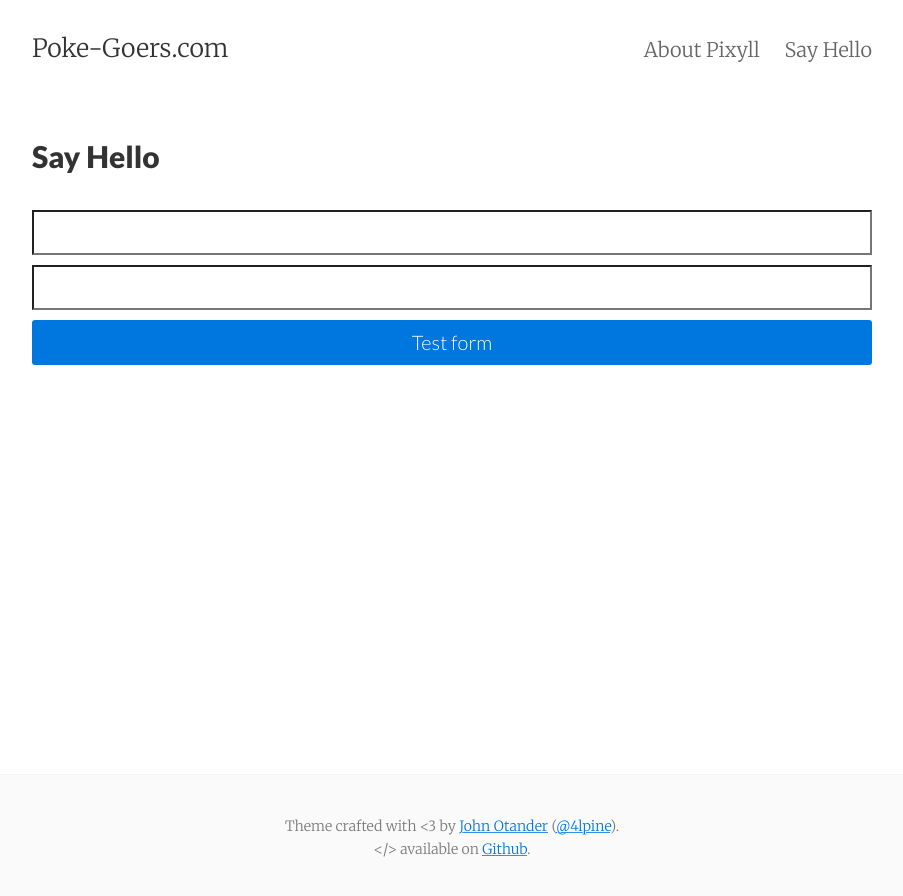
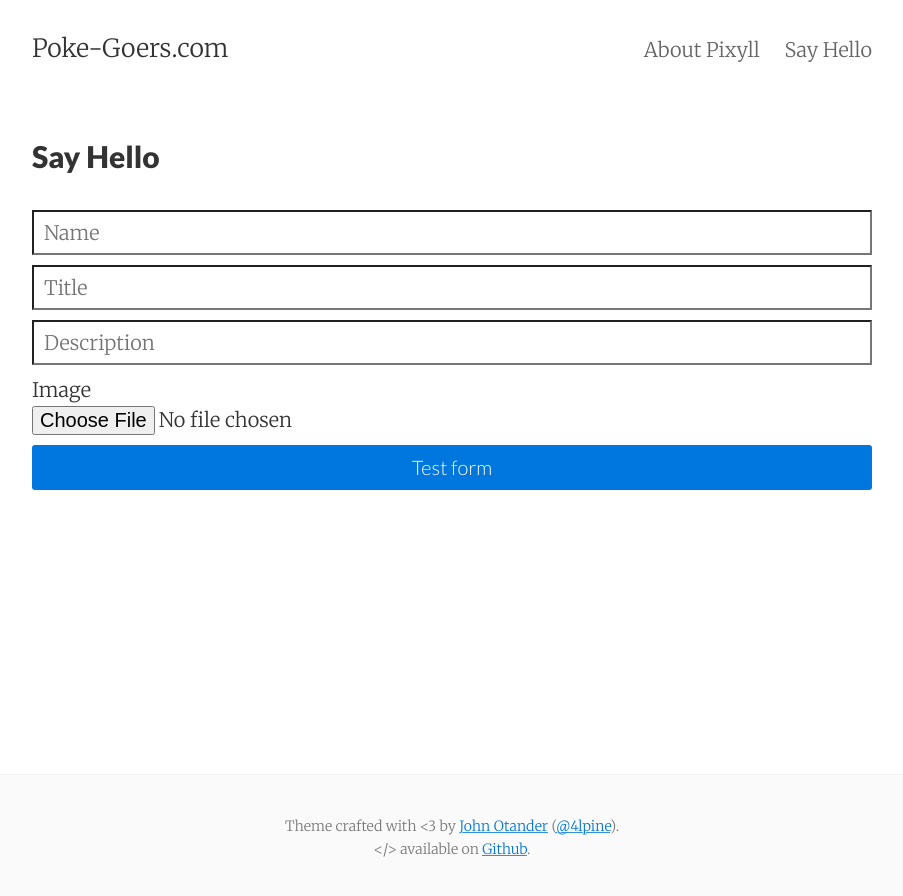
Before and after one commit to roosiq/roosiq.github.io, a Jekyll site: the page built from contact.html, in a window 1280 px wide. Shown: the top 896 px of the page, without its empty margins (188-1091 px from the left). Built offline with Jekyll 4.4.1, drawn with Linux system fonts in a browser that asks for light colours.

Commit message:
visual update contact form

```diff
--- a/contact.html
+++ b/contact.html
@@ -11,9 +11,11 @@ tags: contact
         <!-- the redirect_to is optional, the form will redirect to the referrer on submission -->
         <input type='hidden' name='redirect_to' value='http://poke-goers.com/' />
         <!-- all your input fields here.... -->
-        <input type='text' name='test' />
-        <input name='content' type='text' />
-        <input type="text" name="_gotcha" style="display:none" />
+        <input type='text' name='name' placeholder="Name" />
+        <input type='text' name='content' placeholder="Title" />
+        <input type='text' name='description' placeholder="Description" rows="5" />
+        <label>Image</label>
+        <input type="file" name="file" />
         <input type='submit' value='Test form' class="button button-blue button-big mobile-block" />
 
 </div>
```
